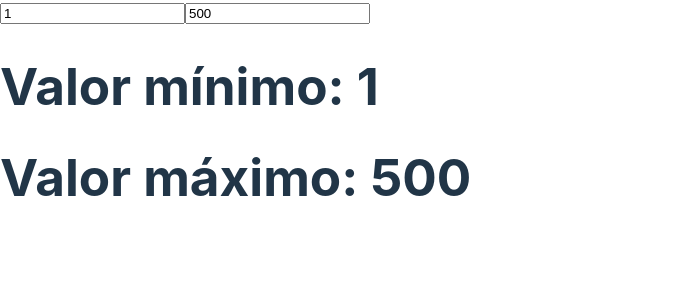
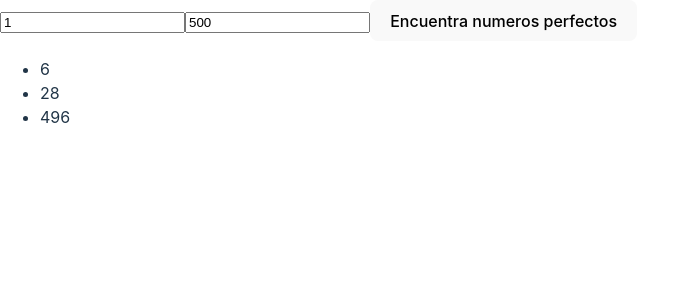
Before and after one commit to sebastianlonre/PerfectNumbers, a React (Vite) app: page / in a window 1280 px wide. Shown: the top 300 px of the page, without its empty margins (0-680 px from the left). Built offline with nearby package versions, Linux system fonts and the light colour scheme.

Commit message:
Add logic for search Perfect Numbers

```diff
--- a/src/HomePage.jsx
+++ b/src/HomePage.jsx
@@ -22,6 +22,8 @@ export const HomePage = () => {
           onChange={(e) => setMaxRange(parseInt(e.target.value))}
         />
 
+        <button>Encuentra numeros perfectos</button>
+
         <PerfectNumber minRange={minRange} maxRange={maxRange}/>
 
       </div>
--- a/src/components/PerfectNumber.jsx
+++ b/src/components/PerfectNumber.jsx
@@ -2,12 +2,49 @@ import React from 'react';
 
 export const PerfectNumber = ({ minRange, maxRange }) => {
 
-    const sum=minRange+maxRange
+    const IsPerfectNumber =( number )=>{
+
+        let sum = 1;
+
+        for (let i = 2; i * i <= number; i++) {
+
+            if (number % i === 0) {
+
+                sum += i;
+
+                if (i * i !== number) {
+                    sum += number / i;
+                }
+
+            }
+        }
+
+        return sum === number && number !== 1;
+    }
+
+    const findPerfectNumbers = ( minRange, maxRange ) => {
+
+        let arrayPerfectNumbers = [];
+
+        for (let i=minRange; i<=maxRange; i++){
+            if (IsPerfectNumber(i)){
+                arrayPerfectNumbers.push(i);
+            }
+        }
+
+        return arrayPerfectNumbers;
+
+    }
+
+    const perfectNumbers = findPerfectNumbers(minRange,maxRange);
 
   return (
     <>
-        <h1>Valor mínimo: {minRange}</h1>
-        <h1>Valor máximo: {maxRange}</h1>
+        <ul>
+            {perfectNumbers.map((num)=>(
+                <li key={num}>{num}</li>
+            ))}
+        </ul>
     </>
   );
 };
```
